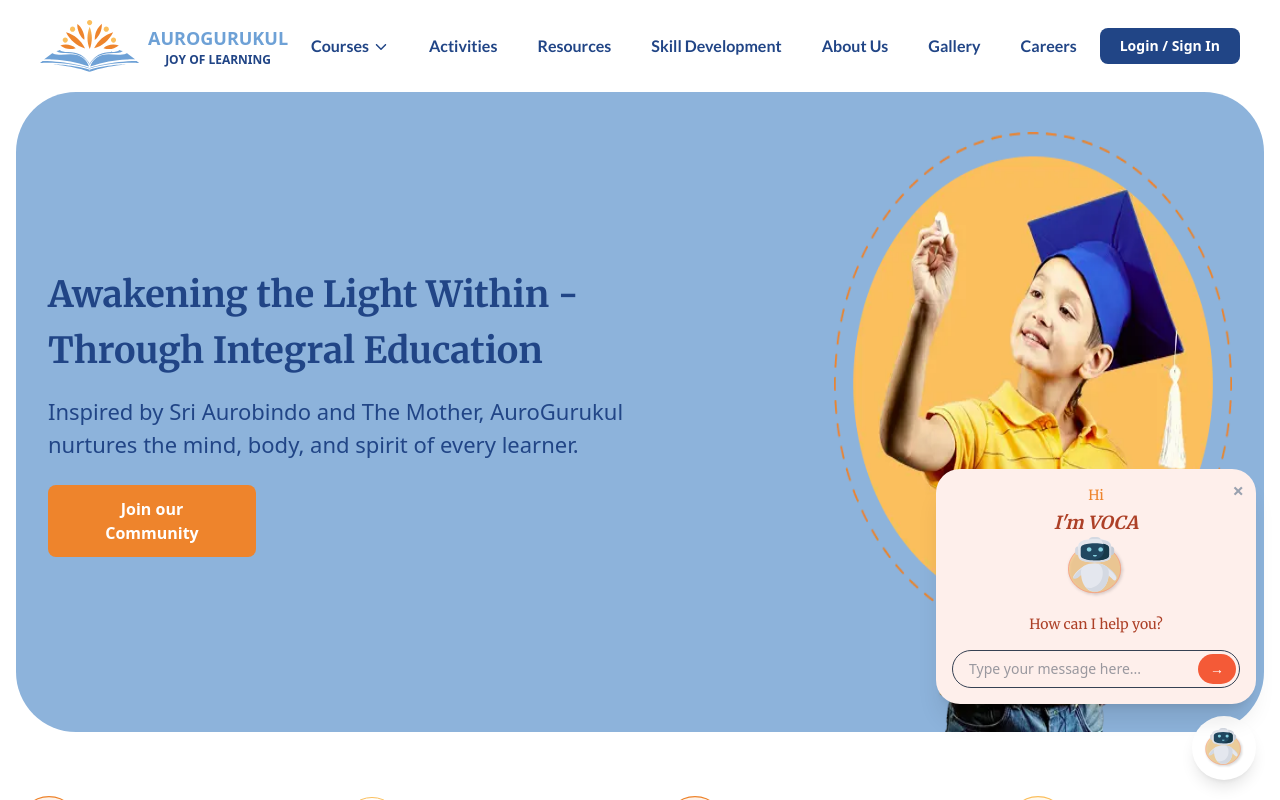
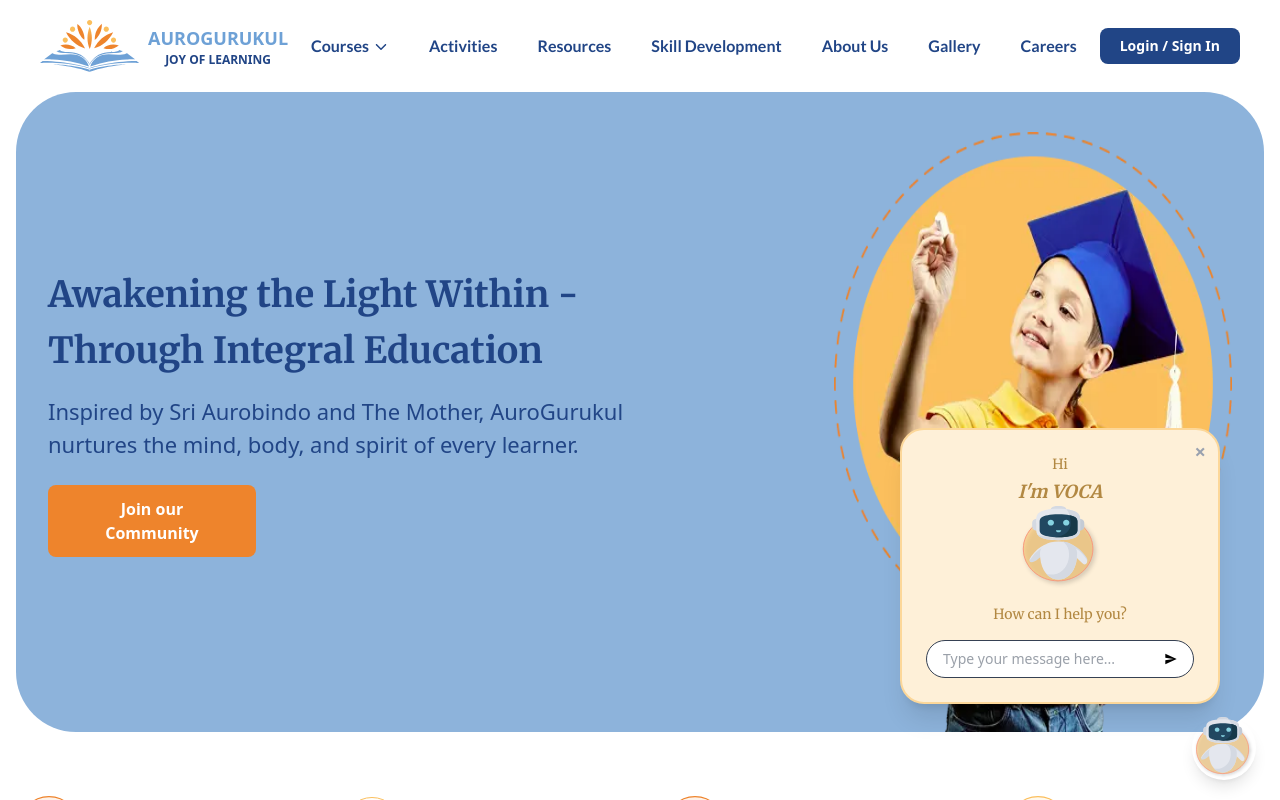
Before and after one commit to Roopavanan/Aurogurukul, a Next.js app: page / in a window 1280 px wide. Both pictures are taken after a click on the button 1224 px from the left and 748 px from the top of the page. Shown: the top 800 px of the page. Built offline with nearby package versions, Linux system fonts and the light colour scheme.

Commit message:
voca update

```diff
--- a/src/components/ChatWidget.tsx
+++ b/src/components/ChatWidget.tsx
@@ -3,6 +3,8 @@
 import { useState } from 'react';
 import Image from 'next/image';
 import { motion, AnimatePresence } from 'framer-motion';
+import { IoMdSend } from "react-icons/io";
+
 
 export default function ChatWidget() {
   const [isOpen, setIsOpen] = useState(false);
@@ -12,9 +14,9 @@ export default function ChatWidget() {
       {/* Floating Chat Icon */}
      <button
   onClick={() => setIsOpen(!isOpen)}
-  className="fixed bottom-5 right-6 z-50 w-16 h-16 bg-white rounded-full shadow-lg flex items-center justify-center"
+  className="fixed bottom-5 right-6 z-50 w-16 h-16  rounded-full shadow-lg flex items-center justify-center"
 >
-  <Image src="/images/bot.svg" alt="Chatbot Icon" width={40} height={40} />
+  <Image src="/images/bot.svg" alt="Chatbot Icon" width={60} height={60} />
 </button>
 
 
@@ -26,7 +28,7 @@ export default function ChatWidget() {
             animate={{ opacity: 1, y: 0, scale: 1 }}
             exit={{ opacity: 0, y: 10, scale: 0.95 }}
             transition={{ duration: 0.3 }}
-            className="fixed bottom-24 right-6 z-50 w-72 md:w-80 bg-[#FEEFEB] rounded-3xl shadow-xl p-4 text-center"
+            className="fixed bottom-24 right-15 z-50 w-72 md:w-80 bg-[#FEF0D8]  border-2 border-[#FCD799] rounded-3xl shadow-xl p-6 text-center"
           >
               {/* Close Button */}
             <button
@@ -37,27 +39,28 @@ export default function ChatWidget() {
               ×
             </button>
 
-            <p className="text-sm font-medium text-[#EE842C] font-primary">Hi</p>
-            <h3 className="text-lg font-semibold text-[#AD4027] italic mt-1 font-primary">I&apos;m VOCA</h3>
+            <p className="text-sm font-medium text-[#B28842] font-primary">Hi</p>
+            <h3 className="text-lg font-semibold text-[#B28842] italic mt-1 font-primary">I&apos;m VOCA</h3>
 
             <Image
               src="/images/bot.svg"
               alt="Chatbot"
-              width={60}
-              height={60}
+              width={80}
+              height={80}
               className="mx-auto mb-4"
             />
-                        <p className="text-sm text-[#AD4027] font-primary mb-4">How can I help you?</p>
+                        <p className="text-sm text-[#B28842] font-primary mb-4">How can I help you?</p>
 
 
             <div className="relative">
               <input
                 type="text"
                 placeholder="Type your message here..."
-                className="w-full rounded-full border px-4 py-2 text-sm text-gray-700 outline-none focus:ring-2 focus:ring-[#F45A37]"
+                className="w-full rounded-full border px-4 py-2 text-sm text-gray-700 bg-white outline-none focus:ring-2 focus:ring-[#FCD799]"
               />
-              <button className="absolute right-1 top-1 bottom-1 px-3 bg-[#F45A37] text-white rounded-full text-sm">
-                →
+              <button className="absolute right-1 top-1 bottom-1 px-3  text-grey-200 rounded-full text-sm">
+               <IoMdSend />
+
               </button>
             </div>
           </motion.div>
```
